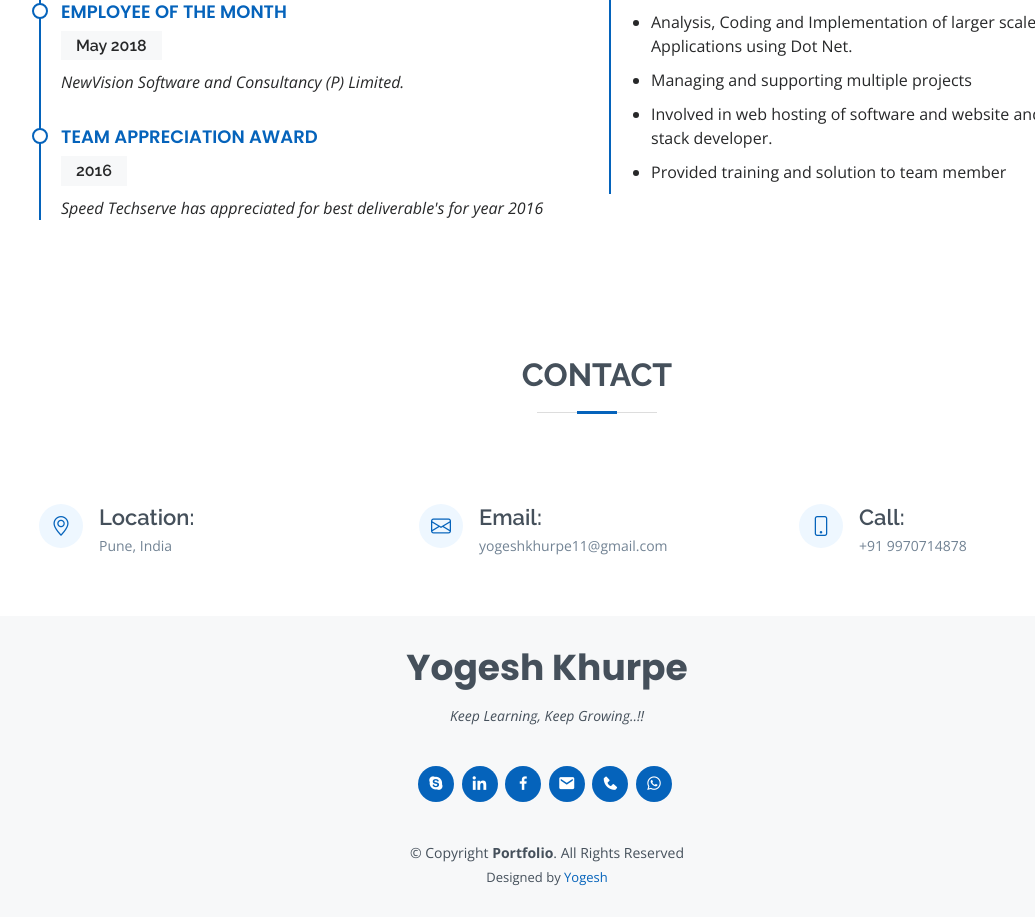
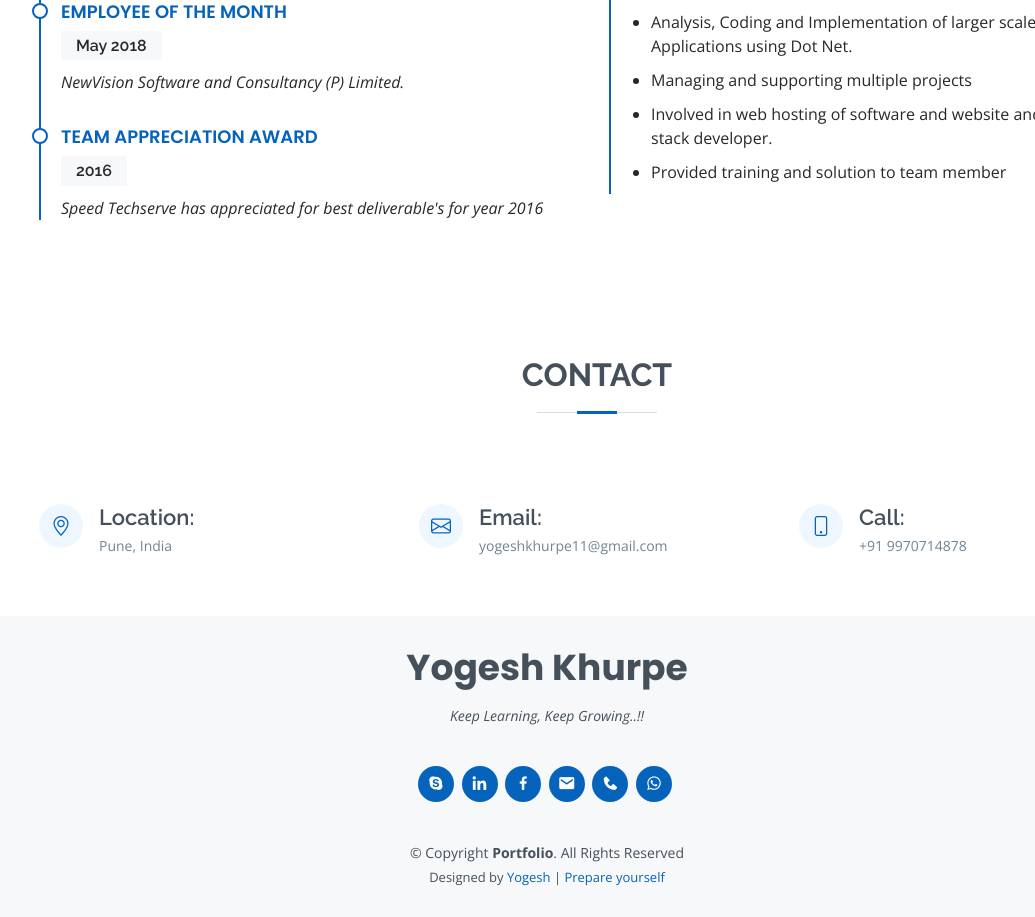
Before and after one commit to yogeshkhurpe/yogeshkhurpe.github.io, a plain HTML site: page index.html in a window 1280 px wide. Shown: the part 3020-3937 px from the top of the page, without its empty margins (93-1128 px from the left). Drawn offline with nearby package versions, Linux system fonts and the light colour scheme; files whose address does not match are found by name.

Commit message:
Update index.html

```diff
--- a/index.html
+++ b/index.html
@@ -365,7 +365,7 @@
                 &copy; Copyright <strong><span>Portfolio</span></strong>. All Rights Reserved
             </div>
             <div class="credits">
-                Designed by <a href="#">Yogesh</a>
+                Designed by <a href="#">Yogesh</a> | <a href="/preparation">Prepare yourself</a>
             </div>
         </div>
     </footer><!-- End Footer -->
```
